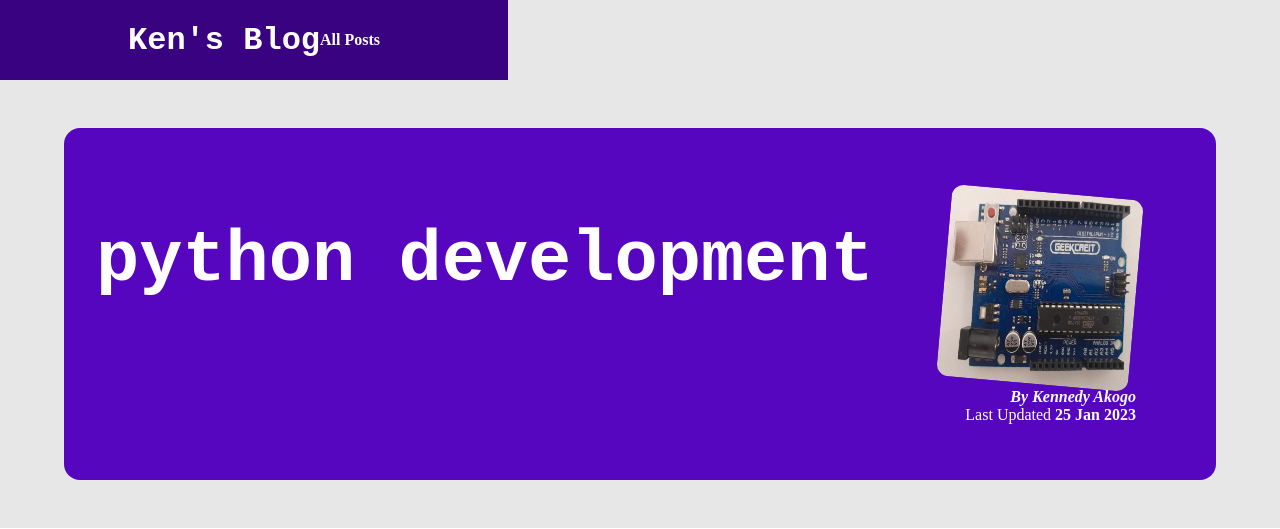
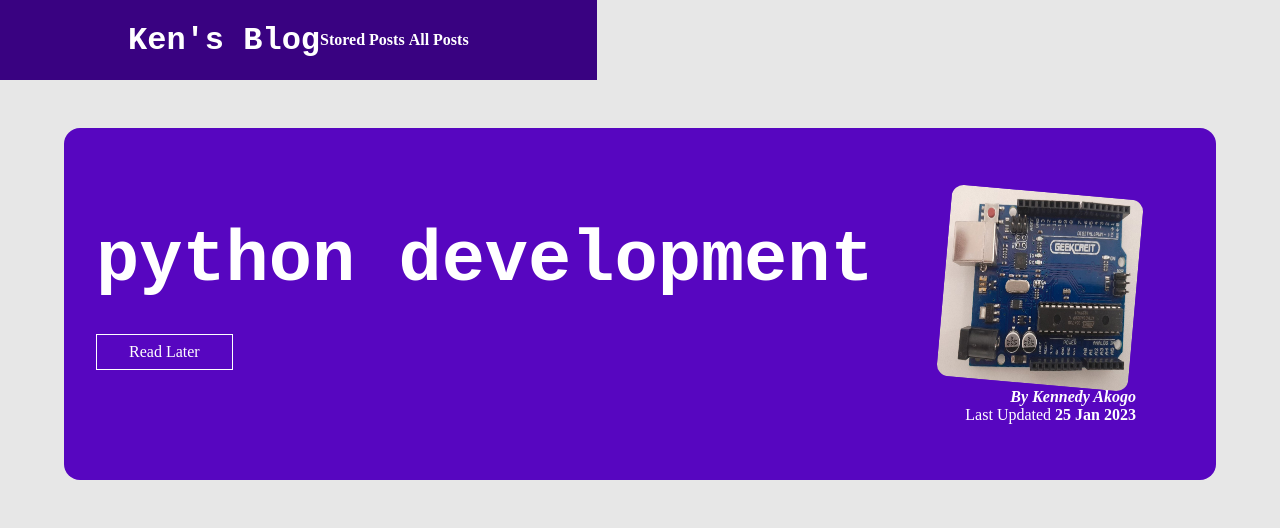
Before and after one commit to kennedy-ak/Django-Blog-Site, a Django app: a page that uses templates/base.html in a window 1280 px wide. Shown: the top 529 px of the page. Run offline with Django 4.2, Linux system fonts and the light colour scheme; data comes from the database, SQL or seed files in the repository; both versions use the stored data as it was after the commit.

Commit message:
New changes

```diff
--- a/blog/static/blog/all_post.css
+++ b/blog/static/blog/all_post.css
@@ -4,7 +4,7 @@ body{
 }
 
 #main-navigation{
-    background-color: #390281;
+    background-color: #690ee1;
     box-shadow: 0 2px 8px rbga(0, 0, 0, 0.25);
 }
 
--- a/blog/static/blog/post-detail.css
+++ b/blog/static/blog/post-detail.css
@@ -139,6 +139,23 @@ main{
     box-shadow: 0 2px 8px rgba(0,0,0,0.25);
 }
 
+#read-later{
+    margin:2rem 0 ;
+}
+
+#read-later button{
+    background-color: transparent;
+    border: 1px solid white;
+    padding: 0.5rem 2rem;
+    font: inherit;
+    color: white;
+    cursor: pointer;
+}
+#read-later button:hover,
+#read-later button:active{
+    background-color: white;
+    color: #390281;
+}
 #comments ul{
     list-style: none;
     margin: 0;
--- a/blog/templates/blog/post-detail.html
+++ b/blog/templates/blog/post-detail.html
@@ -25,6 +25,14 @@
 {% endcomment %}
 
             {%endfor%}
+
+        <div id="read-later">
+            <form action="{% url "read-later" %}" method="POST">
+                {% csrf_token%}
+                <input type="hidden" value ="{{ post.id}}" name="post_id">
+                <button>Read Later</button>
+            </form>
+        </div>
         </div>
         <article>
             <img src="{{post.image.url }}" alt="post-title">
--- a/blog/urls.py
+++ b/blog/urls.py
@@ -5,6 +5,7 @@ urlpatterns = [
 
     path("", views.StartPageView.as_view(),name="home"),
     path("posts/" ,views.AllPostView.as_view(),name="all-post"),
-    path("posts/<slug:slug>",views.SinglePostView.as_view(), name="single_post")
+    path("posts/<slug:slug>",views.SinglePostView.as_view(), name="single_post"),
+    path("read-later",views.ReadLaterView.as_view(),name="read-later")
 
 ]
--- a/blog/views.py
+++ b/blog/views.py
@@ -87,3 +87,36 @@ class SinglePostView(View):
 #         "post":identified_post,
 #         "post_tags":identified_post.tag.all()
 #     })
+
+
+class ReadLaterView(View):
+    def get(self, request):
+        stored_posts = request.session.get("stored_post")
+
+        context = {}
+        if stored_posts is None or len(stored_posts) ==0:
+            context["posts"] = []
+            context["has_posts"] = False
+        else:
+            posts = Post.objects.filter(id__in = stored_posts)
+            context["posts"] = posts
+            context["has_posts"] = True
+
+
+        return render(request, "blog/stored-post.html", context)
+
+
+
+    def post(self,request):
+        stored_posts = request.session.get("stored_post")
+
+        if stored_posts is None:
+            stored_posts = []
+
+        post_id = int(request.POST["post_id"])
+        if post_id not in stored_posts:
+
+            stored_posts.append(post_id)
+            request.session["stored_posts"] = stored_posts
+
+        return HttpResponseRedirect("/")
--- a/templates/base.html
+++ b/templates/base.html
@@ -21,6 +21,7 @@
             <header id="main-navigation">
                 <h1><a href="{% url "home"%}">Ken's Blog</a></h1>
                 <nav>
+                    <a href="{%url "read-later"%}">Stored Posts</a>
                     <a href="{%url "all-post"%}">All Posts</a>
                 </nav>
             </header>
```
Also changed, not shown: blog/templates/blog/stored-post.html (added, +19 -0 lines), db.sqlite3.
